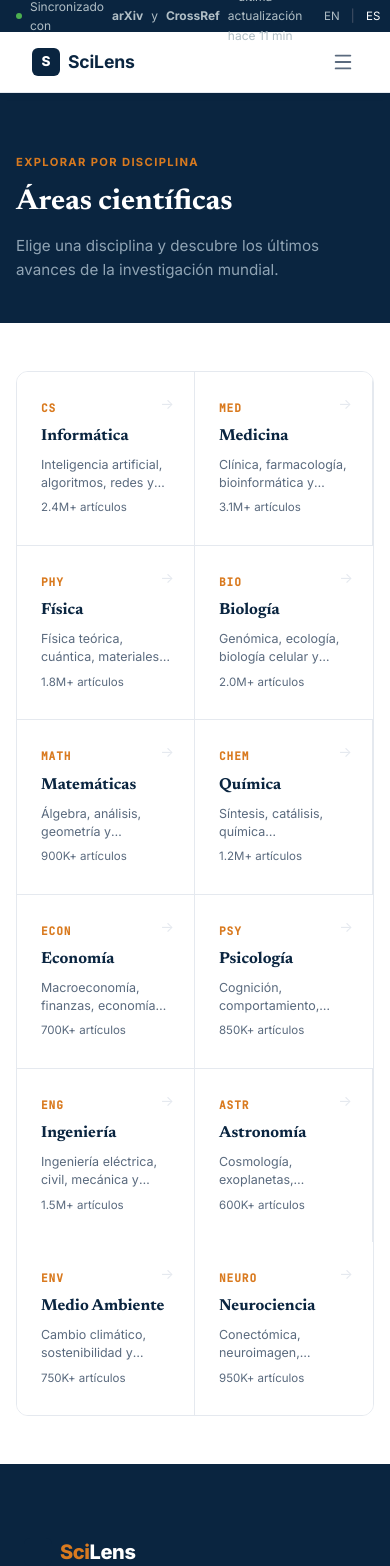
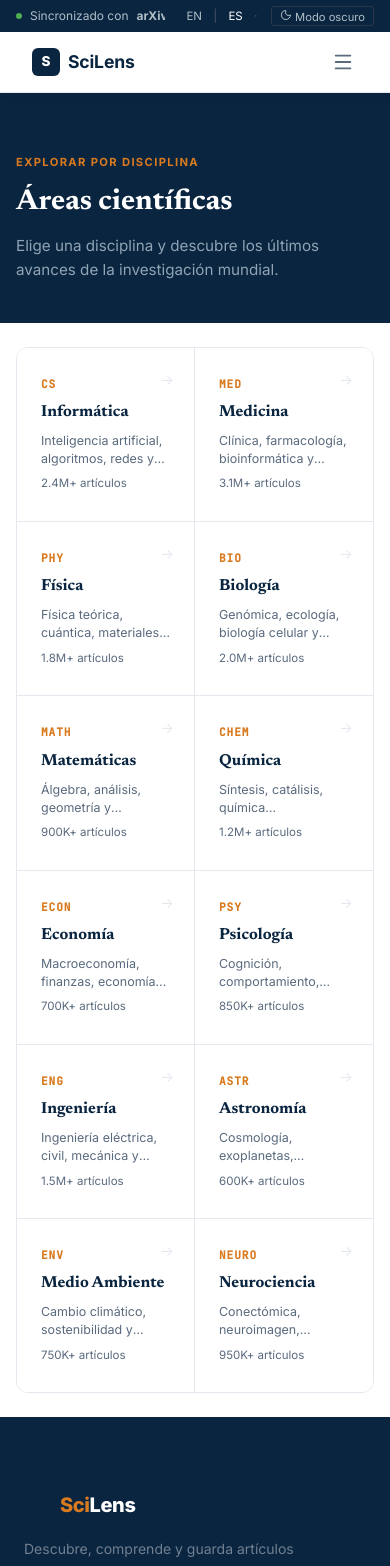
Before and after one commit to LuissRG18/TFG, a React (Vite) app in the folder frontend/: page /areas in a window 390 px wide. Shown: the top 1566 px of the page. Built offline with nearby package versions, Linux system fonts and the light colour scheme.

Commit message:
Añadiendo caracterísitcas responsive

```diff
--- a/frontend/src/index.css
+++ b/frontend/src/index.css
@@ -4459,6 +4459,15 @@ img { max-width: 100%; }
   .home-news-grid { grid-template-columns: 1fr 1fr; }
   .recom-group-cards { grid-template-columns: 1fr 1fr; }
   .perfil-layout { grid-template-columns: 1fr; }
+  /* Correct nth-child borders for 3-column grid */
+  .home-area-item:nth-child(4n) { border-right: 1px solid var(--border); }
+  .home-area-item:nth-child(3n) { border-right: none; }
+  .home-area-item:nth-child(n+9) { border-bottom: 1px solid var(--border); }
+  .home-area-item:nth-child(n+10) { border-bottom: none; }
+  .area-code-item:nth-child(4n) { border-right: 1px solid var(--border); }
+  .area-code-item:nth-child(3n) { border-right: none; }
+  .area-code-item:nth-child(n+9) { border-bottom: 1px solid var(--border); }
+  .area-code-item:nth-child(n+10) { border-bottom: none; }
 }
 @media (max-width: 768px) {
   .buscar-layout { grid-template-columns: 1fr; }
@@ -4473,11 +4482,36 @@ img { max-width: 100%; }
   .areas-code-grid-wrapper { padding-left: 1rem; padding-right: 1rem; }
   .buscar-layout, .historial-page-content, .recom-page-content, .perfil-layout,
   .area-detail-content { padding-left: 1rem; padding-right: 1rem; }
+  /* Correct nth-child borders for 2-column grid */
+  .home-area-item:nth-child(3n) { border-right: 1px solid var(--border); }
+  .home-area-item:nth-child(2n) { border-right: none; }
+  .home-area-item:nth-child(n+10) { border-bottom: 1px solid var(--border); }
+  .home-area-item:nth-child(n+11) { border-bottom: none; }
+  .area-code-item:nth-child(3n) { border-right: 1px solid var(--border); }
+  .area-code-item:nth-child(2n) { border-right: none; }
+  .area-code-item:nth-child(n+10) { border-bottom: 1px solid var(--border); }
+  .area-code-item:nth-child(n+11) { border-bottom: none; }
+  /* Section padding reductions */
+  .hero-editorial-inner { padding: 2.5rem 1rem 2rem; }
+  .home-areas-section { padding: 2.5rem 1rem; }
+  .home-news-section { padding: 2.5rem 1rem; }
+  .home-cta-dark { padding: 3.5rem 1rem; }
+  .area-detail-source-inner { padding: 0 1rem; }
+  /* Prevent announcement bar status text from overflowing */
+  .announcement-bar-status { overflow: hidden; text-overflow: ellipsis; white-space: nowrap; min-width: 0; flex: 1; }
 }
 @media (max-width: 480px) {
   .home-areas-grid { grid-template-columns: 1fr 1fr; }
   .areas-code-grid { grid-template-columns: 1fr 1fr; }
   .stats-strip-editorial-inner { grid-template-columns: repeat(2, 1fr); gap: 1rem; }
+  /* Further reduce padding on very small screens */
+  .hero-editorial-inner { padding: 1.75rem 0.85rem 1.5rem; }
+  .home-areas-section { padding: 2rem 0.85rem; }
+  .home-news-section { padding: 2rem 0.85rem; }
+  .home-cta-dark { padding: 3rem 0.85rem; }
+  .stats-strip-editorial-inner { padding: 1.5rem 0.85rem; }
+  .area-detail-source-inner { padding: 0 0.85rem; }
+  .areas-code-grid-wrapper { padding: 1.5rem 1rem; }
 }
 
 /* end of redesign CSS */
```
